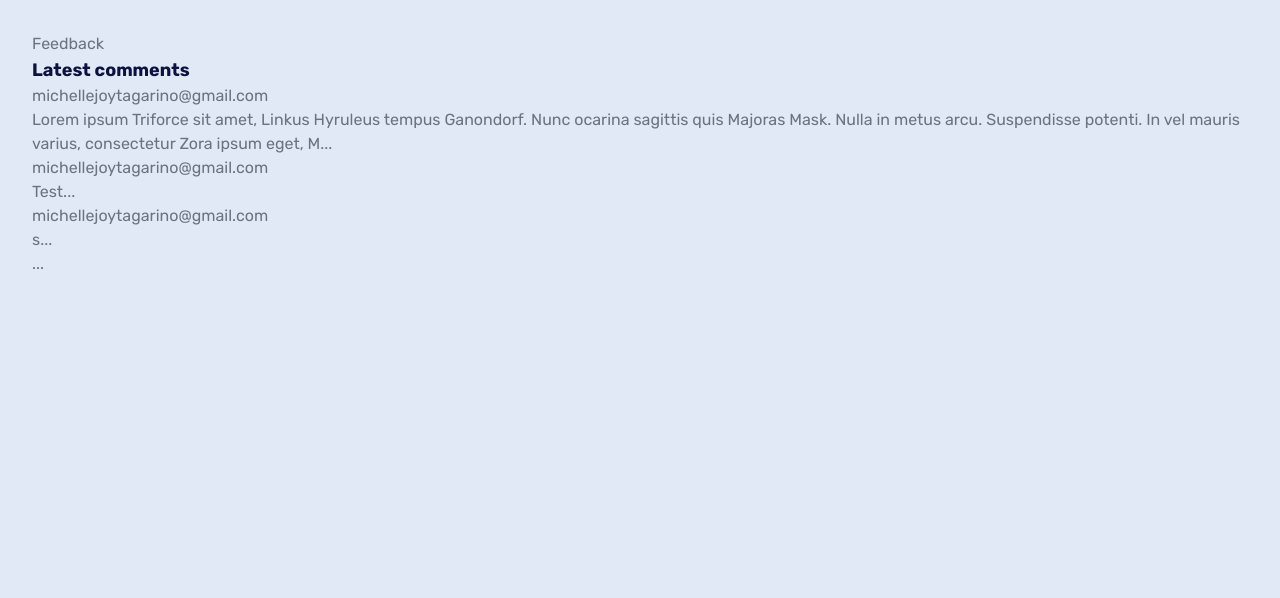
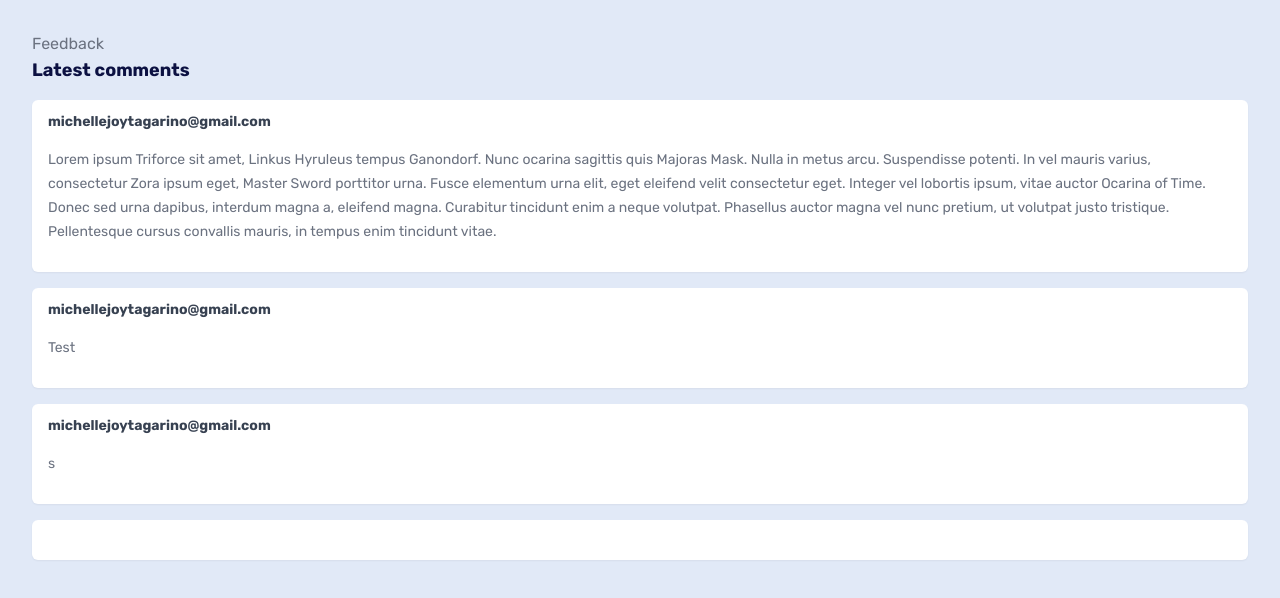
Before and after one commit to michelleTagarino/CustomerFeedbackForm, a Next.js app: page /feedback in a window 1280 px wide. Shown: the top 598 px of the page. Built offline with nearby package versions, Linux system fonts and the light colour scheme; data requests are answered from the project's data file.

Commit message:
Style comments and add tests

```diff
--- a/src/app/feedback/comments/Comments.tsx
+++ b/src/app/feedback/comments/Comments.tsx
@@ -16,7 +16,7 @@ export default function Comments(props: { comments: Comment[], loading: boolean
       {!loading && comments.map((comment: Comment) => (
         <div key={comment.id} className="card my-5">
           <h3>{comment.email}</h3>
-          <p>{comment.comment.slice(0, 200)}...</p>
+          <p>{comment.comment}</p>
         </div>
       ))}
 
--- a/src/app/page.tsx
+++ b/src/app/page.tsx
@@ -1,6 +1,6 @@
 import dynamic from "next/dynamic";
 
-const FeedbackForm = dynamic(() => import('./form/feedback-form/FeedbackForm'), { ssr: false })
+const FeedbackForm = dynamic(() => import('./form/feedback-form/FeedbackForm'), { ssr: false });
 
 export default function Home() {
   return (
--- a/src/shared/interfaces/comment.ts
+++ b/src/shared/interfaces/comment.ts
@@ -2,6 +2,6 @@ export default interface Comment {
   id: string;
   name: string;
   email: string;
+  rating: string;
   comment: string;
-  rating: number;
 }
--- a/src/styles/globals.css
+++ b/src/styles/globals.css
@@ -519,38 +519,47 @@ video {
   --tw-backdrop-saturate:  ;
   --tw-backdrop-sepia:  ;
 }
-.container {
-  width: 100%;
+.my-5 {
+  margin-top: 1.25rem;
+  margin-bottom: 1.25rem;
 }
-@media (min-width: 640px) {
-
-  .container {
-    max-width: 640px;
-  }
+.text-center {
+  text-align: center;
 }
-@media (min-width: 768px) {
-
-  .container {
-    max-width: 768px;
-  }
+.text-primary {
+  --tw-text-opacity: 1;
+  color: rgb(12 17 66 / var(--tw-text-opacity));
 }
-@media (min-width: 1024px) {
-
-  .container {
-    max-width: 1024px;
-  }
+/* card styles */
+.card {
+  position: relative;
+  margin-top: 1rem;
+  margin-bottom: 1rem;
+  overflow: hidden;
+  border-radius: 0.375rem;
+  --tw-bg-opacity: 1;
+  background-color: rgb(255 255 255 / var(--tw-bg-opacity));
+  padding-top: 0.75rem;
+  padding-bottom: 0.75rem;
+  padding-left: 1rem;
+  padding-right: 1rem;
+  --tw-shadow: 0 1px 2px 0 rgb(0 0 0 / 0.05);
+  --tw-shadow-colored: 0 1px 2px 0 var(--tw-shadow-color);
+  box-shadow: var(--tw-ring-offset-shadow, 0 0 #0000), var(--tw-ring-shadow, 0 0 #0000), var(--tw-shadow);
 }
-@media (min-width: 1280px) {
-
-  .container {
-    max-width: 1280px;
-  }
+.card h3 {
+  margin-bottom: 0px;
+  font-size: 0.875rem;
+  line-height: 1.25rem;
+  font-weight: 700;
+  --tw-text-opacity: 1;
+  color: rgb(55 65 81 / var(--tw-text-opacity));
 }
-@media (min-width: 1536px) {
-
-  .container {
-    max-width: 1536px;
-  }
+.card p {
+  margin-top: 1rem;
+  margin-bottom: 1rem;
+  font-size: 0.875rem;
+  line-height: 1.5rem;
 }
 
 :root {
--- a/src/styles/tailwind.css
+++ b/src/styles/tailwind.css
@@ -1,6 +1,5 @@
 @tailwind base;
 @tailwind utilities;
-@tailwind components;
 
 :root {
   min-height: 100vh;
@@ -29,3 +28,24 @@
     @apply text-primary underline;
   }
 }
+
+@layer utilities {
+  /* card styles */
+  .card {
+    @apply
+      bg-white
+      shadow-sm
+      rounded-md
+      py-3 px-4 my-4
+      relative
+      overflow-hidden;
+  }
+  .card h3 {
+    @apply
+      font-bold text-gray-700 text-sm
+      mb-0;
+  }
+  .card p {
+    @apply my-4 text-sm leading-6;
+  }
+}
```
Also changed, not shown: 2 other files (tests, documents, lock files or other folders).
